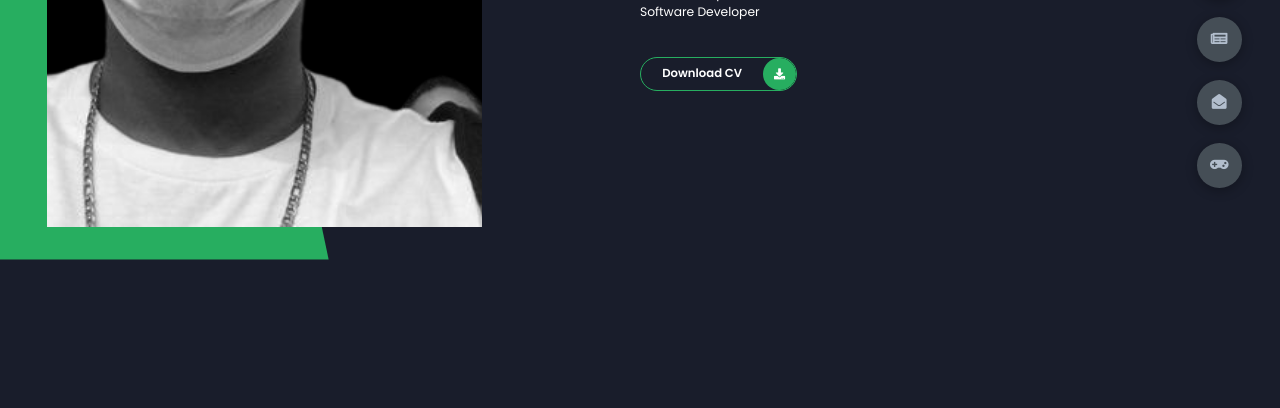
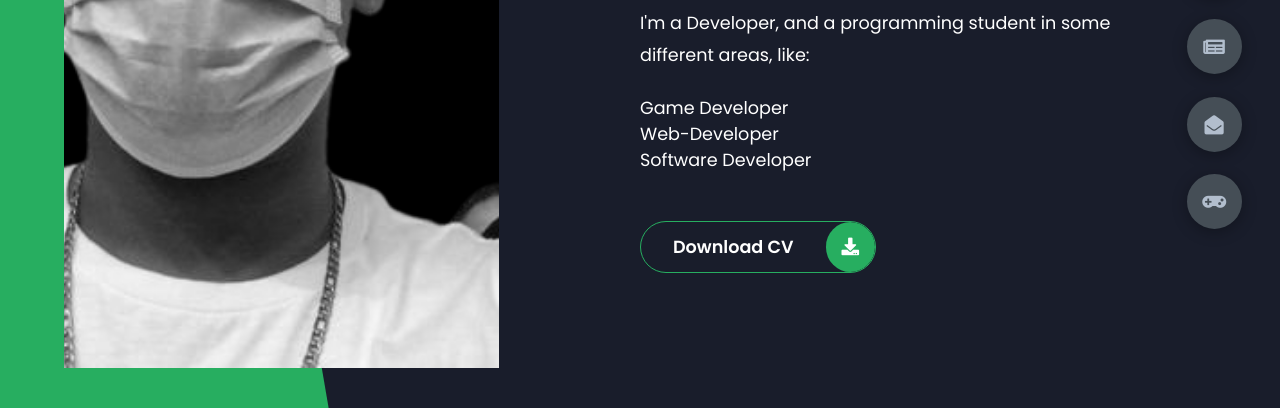
Before and after one commit to Luizgi/Portfolio, a plain HTML site: page index.html in a window 1280 px wide. Shown: the part 392-800 px from the top of the page. Drawn offline with Linux system fonts and the light colour scheme.

Commit message:
Update style.css

```diff
--- a/styles/style.css
+++ b/styles/style.css
@@ -3,7 +3,7 @@
   padding: 0;
   box-sizing: border-box;
   list-style: none;
-  zoom: 95%;
+
 }
 
 :root {
```
